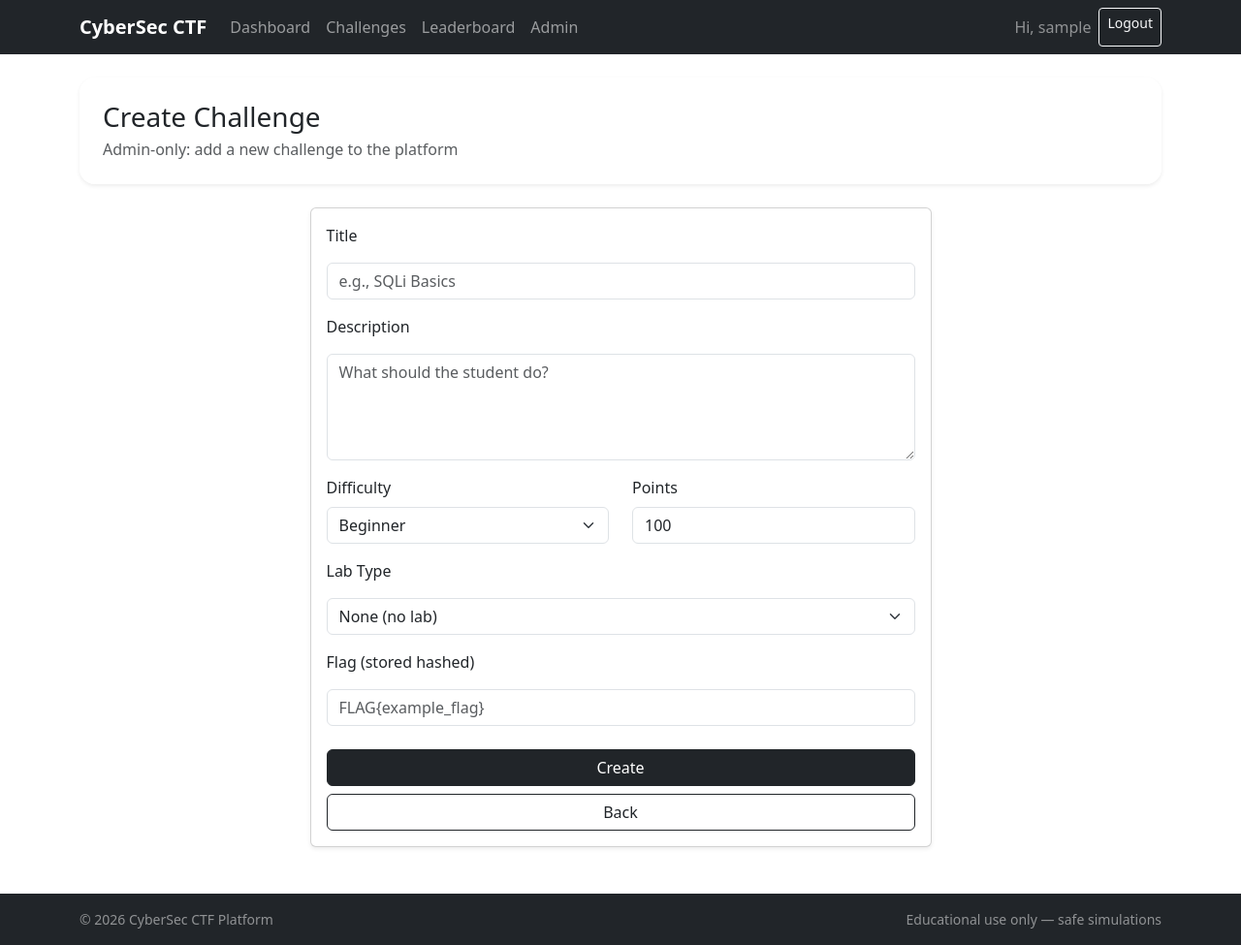
After one commit to yonas255/Gamified-cybersecurity-platform, a Flask app: page /admin/challenges/new in a window 1280 px wide. The commit adds this page. Shown: the whole page at 97% size. Run offline with Flask 3, Linux system fonts and the light colour scheme; a user stored in the database is signed in; tables that the repository leaves empty hold one stand-in row (values such as "Sample post").

Commit message:
adding admin panel for admin to control the page mange the challenges and edit the layout

```diff
--- a/app.py
+++ b/app.py
@@ -19,6 +19,7 @@ from routes.lab_routes import lab_bp
 from routes.idor_routes import idor_bp
 from routes.csrf_routes import csrf_bp
 from routes.bac_routes import bac_bp
+from routes.admin_routes import admin_bp
 
 login_manager=LoginManager()
 login_manager.login_view="auth.login"
@@ -37,6 +38,7 @@ def create_app():
     app.register_blueprint(idor_bp)
     app.register_blueprint(csrf_bp)
     app.register_blueprint(bac_bp)
+    app.register_blueprint(admin_bp)
 
     @login_manager.user_loader
     def load_user(user_id):
--- /dev/null
+++ b/decorators.py
@@ -0,0 +1,11 @@
+from functools import wraps
+from flask import abort
+from flask_login import current_user
+
+def admin_required(f):
+    @wraps(f)
+    def decorated_function(*args, **kwargs):
+        if not current_user.is_authenticated or not getattr(current_user, "is_admin", False):
+            abort(403)
+        return f(*args, **kwargs)
+    return decorated_function
--- a/models/challenge.py
+++ b/models/challenge.py
@@ -8,3 +8,4 @@ class Challenge(db.Model):
     difficulty=db.Column(db.String(20), default="Beginner")
     points=db.Column(db.Integer, default=100)
     flag_hash=db.Column(db.String(250), nullable=False)#storing hashed flag, not plain text
+    lab_type = db.Column(db.String(20), default = "none")
--- /dev/null
+++ b/routes/admin_routes.py
@@ -0,0 +1,90 @@
+from flask import Blueprint, render_template
+from flask_login import login_required
+from decorators import admin_required
+import bcrypt
+from flask import request, redirect, url_for, flash
+from models import db
+from models.challenge import Challenge
+
+admin_bp = Blueprint("admin", __name__, url_prefix="/admin")
+
+@admin_bp.route("/")
+@login_required
+@admin_required
+def dashboard():
+    return render_template("admin/admin_dashboard.html")
+
+@admin_bp.route("/challenges/new", methods=["GET", "POST"])
+@login_required
+@admin_required
+def create_challenge():
+    if request.method == "POST":
+        title = request.form.get("title", "").strip()
+        description = request.form.get("description", "").strip()
+        difficulty = request.form.get("difficulty", "Beginner").strip()
+        lab_type = request.form.get("lab_type", "none").strip()
+        points = int(request.form.get("points", "100"))
+        flag = request.form.get("flag", "").strip()
+
+        if not title or not description or not flag:
+            flash("Title, description, and flag are required.")
+            return redirect(url_for("admin.create_challenge"))
+
+        flag_hash = bcrypt.hashpw(flag.encode("utf-8"), bcrypt.gensalt()).decode("utf-8")
+
+        c = Challenge(
+            title=title,
+            description=description,
+            difficulty=difficulty,
+            points=points,
+            flag_hash=flag_hash,
+            lab_type=lab_type
+
+        )
+        db.session.add(c)
+        db.session.commit()
+
+        flash("Challenge created successfully.")
+        return redirect(url_for("admin.dashboard"))
+
+    return render_template("admin/challenge_create.html")
+
+@admin_bp.route("/challenges")
+@login_required
+@admin_required
+def manage_challenges():
+    challenges = Challenge.query.order_by(Challenge.id.desc()).all()
+    return render_template("admin/challenge_manage.html", challenges=challenges)
+
+@admin_bp.route("/challenges/<int:challenge_id>/edit", methods=["GET", "POST"])
+@login_required
+@admin_required
+def edit_challenge(challenge_id):
+    c = Challenge.query.get_or_404(challenge_id)
+
+    if request.method == "POST":
+        c.title = request.form.get("title", "").strip()
+        c.description = request.form.get("description", "").strip()
+        c.difficulty = request.form.get("difficulty", "Beginner").strip()
+        c.points = int(request.form.get("points", "100"))
+        c.lab_type = request.form.get("lab_type", "none").strip()
+
+        new_flag = request.form.get("flag", "").strip()
+        if new_flag:
+            c.flag_hash = bcrypt.hashpw(new_flag.encode("utf-8"), bcrypt.gensalt()).decode("utf-8")
+
+        db.session.commit()
+        flash("Challenge updated.")
+        return redirect(url_for("admin.manage_challenges"))
+
+    return render_template("admin/challenge_edit.html", c=c)
+
+@admin_bp.route("/challenges/<int:challenge_id>/delete", methods=["POST"])
+@login_required
+@admin_required
+def delete_challenge(challenge_id):
+    c = Challenge.query.get_or_404(challenge_id)
+    db.session.delete(c)
+    db.session.commit()
+    flash("Challenge deleted.")
+    return redirect(url_for("admin.manage_challenges"))
--- a/routes/challenge_routes.py
+++ b/routes/challenge_routes.py
@@ -16,6 +16,10 @@ def completed_ids_for_user(user_id: int) -> set[int]:
 
 
 def is_unlocked(challenge: Challenge, done_ids: set[int]) -> bool:
+    # ✅ Admin can access everything
+    if current_user.is_authenticated and getattr(current_user, "is_admin", False):
+        return True
+
     if challenge.difficulty == "Beginner":
         return True
 
--- /dev/null
+++ b/templates/admin/challenge_create.html
@@ -0,0 +1,57 @@
+{% extends "base.html" %}
+
+{% block title %}Create Challenge{% endblock %}
+{% block header %}Create Challenge{% endblock %}
+{% block subheader %}Admin-only: add a new challenge to the platform{% endblock %}
+
+{% block content %}
+<div class="row justify-content-center">
+  <div class="col-12 col-lg-7">
+    <div class="card shadow-sm">
+      <div class="card-body">
+
+        <form method="POST" class="d-grid gap-2">
+          <label class="form-label">Title</label>
+          <input class="form-control" name="title" placeholder="e.g., SQLi Basics" required>
+
+          <label class="form-label mt-2">Description</label>
+          <textarea class="form-control" name="description" rows="4" placeholder="What should the student do?" required></textarea>
+
+          <div class="row mt-2">
+            <div class="col-md-6">
+              <label class="form-label">Difficulty</label>
+              <select class="form-select" name="difficulty">
+                <option>Beginner</option>
+                <option>Medium</option>
+                <option>Hard</option>
+              </select>
+            </div>
+            <div class="col-md-6">
+              <label class="form-label">Points</label>
+              <input class="form-control" type="number" name="points" value="100" min="0" required>
+            </div>
+          </div>
+          <label class="form-label mt-2">Lab Type</label>
+          <select class="form-select" name="lab_type">
+            <option value="none">None (no lab)</option>
+            <option value="sqli">SQLi</option>
+            <option value="xss">XSS (reflected)</option>
+            <option value="stored_xss">Stored XSS</option>
+            <option value="idor">IDOR</option>
+            <option value="csrf">CSRF</option>
+            <option value="bac">Broken Access Control</option>
+          </select>
+
+
+          <label class="form-label mt-2">Flag (stored hashed)</label>
+          <input class="form-control" name="flag" placeholder="FLAG{example_flag}" required>
+
+          <button class="btn btn-dark mt-3" type="submit">Create</button>
+          <a class="btn btn-outline-dark" href="/admin">Back</a>
+        </form>
+
+      </div>
+    </div>
+  </div>
+</div>
+{% endblock %}
--- a/templates/base.html
+++ b/templates/base.html
@@ -27,6 +27,11 @@
                 <li class="nav-item"><a class="nav-link" href="{{ url_for('dashboard') }}">Dashboard</a></li>
                 <li class="nav-item"><a class="nav-link" href="/challenges">Challenges</a></li>
                 <li class="nav-item"><a class="nav-link" href="/leaderboard">Leaderboard</a></li>
+                {% if current_user.is_authenticated and current_user.is_admin %}
+                <li class="nav-item">
+                <a class="nav-link" href="/admin">Admin</a>
+                </li>
+                {% endif %}
             </ul>
 
             <div class="d-flex gap-2">
```
Also changed, not shown: templates/admin/admin_dashboard.html (added, +23 -0 lines), templates/admin/challenge_edit.html (added, +56 -0 lines), templates/admin/challenge_manage.html (added, +51 -0 lines), templates/challenge_detail.html (+15 -20 lines), templates/challenges.html (+14 -10 lines).
